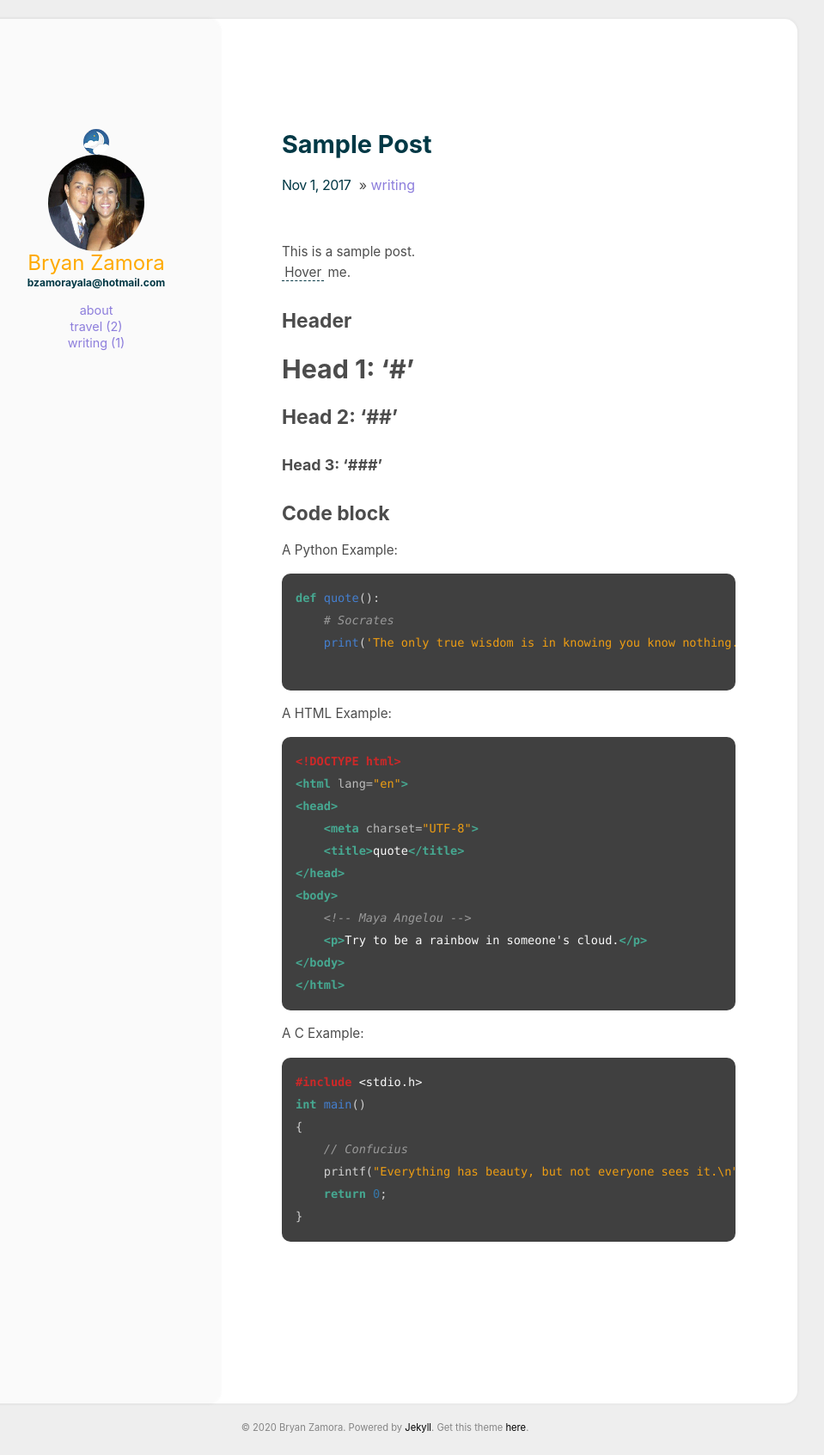
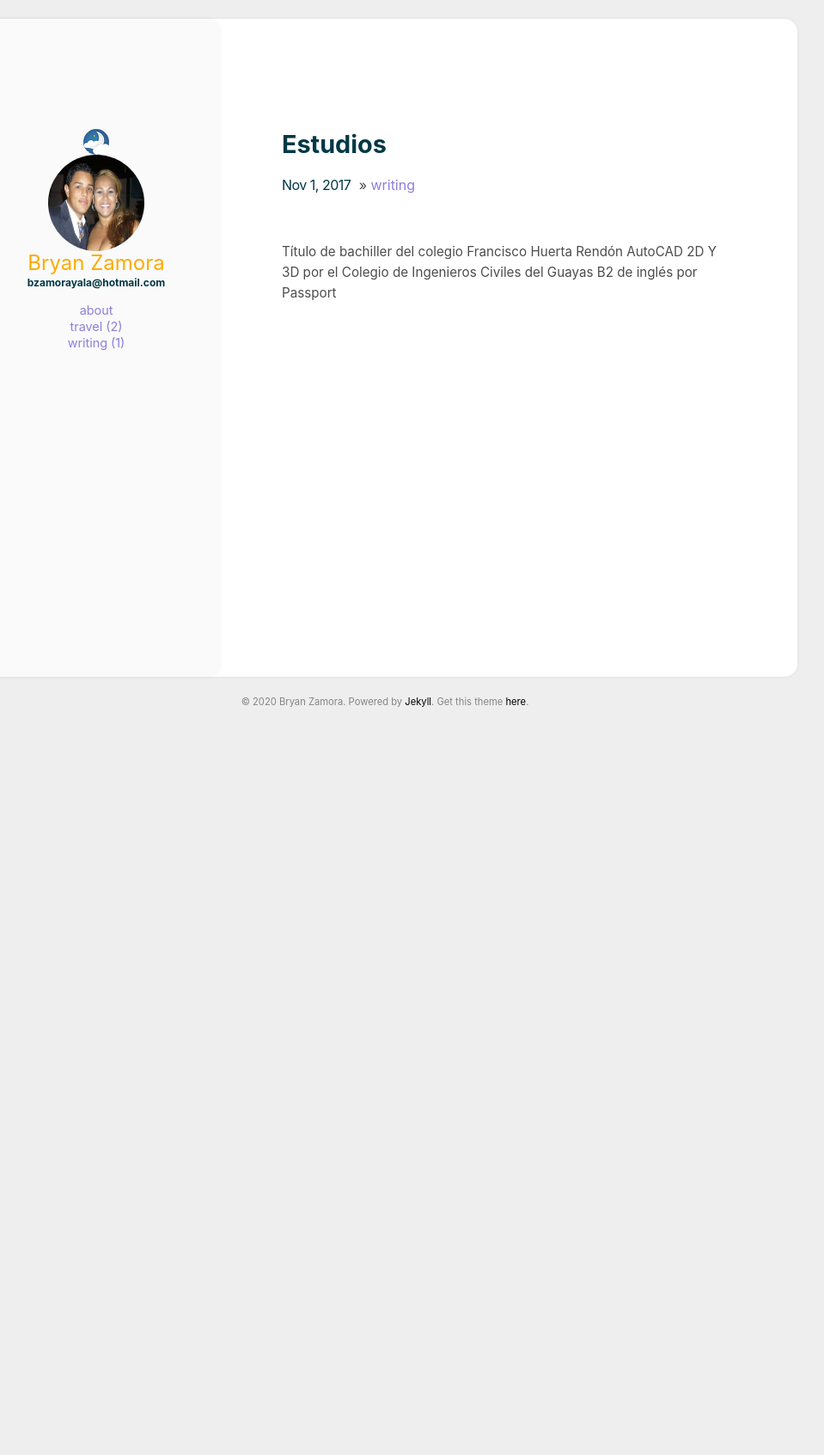
Before and after one commit to bryan2209/blog, a Jekyll site: the page built from _posts/2017-11-01-s2.md, in a window 1280 px wide. Shown: the whole page at 86% size, without its empty margins (192-1151 px from the left). Built offline with Jekyll 4.4.1, drawn with Linux system fonts in a browser that asks for light colours; after the commit the page ends 922 px from its top, so only the background shows below that.

Commit message:
Update 2017-11-01-s2.md

````diff
--- a/_posts/2017-11-01-s2.md
+++ b/_posts/2017-11-01-s2.md
@@ -1,52 +1,9 @@
 ---
-title: Sample Post
+title: Estudios
 categories: [writing]
 comments: true
 ---
 
-This is a sample post.<br>
-<dfn info="You can add extra information">Hover</dfn> me.
-
-## Header
-
-# Head 1: '#'
-## Head 2: '##'
-### Head 3: '###'
-
-## Code block
-A Python Example:
-
-```python
-def quote():
-    # Socrates
-    print('The only true wisdom is in knowing you know nothing.')
-
-```
-A HTML Example:
-
-```html
-<!DOCTYPE html>
-<html lang="en">
-<head>
-    <meta charset="UTF-8">
-    <title>quote</title>
-</head>
-<body>
-    <!-- Maya Angelou -->
-    <p>Try to be a rainbow in someone's cloud.</p>
-</body>
-</html>
-```
-
-
-A C Example:
-
-```c
-#include <stdio.h>
-int main()
-{
-    // Confucius
-    printf("Everything has beauty, but not everyone sees it.\n");
-    return 0;
-}
-```
+Título de bachiller del colegio Francisco Huerta Rendón
+AutoCAD 2D Y 3D por el Colegio de Ingenieros Civiles del Guayas
+B2 de inglés por Passport
````
